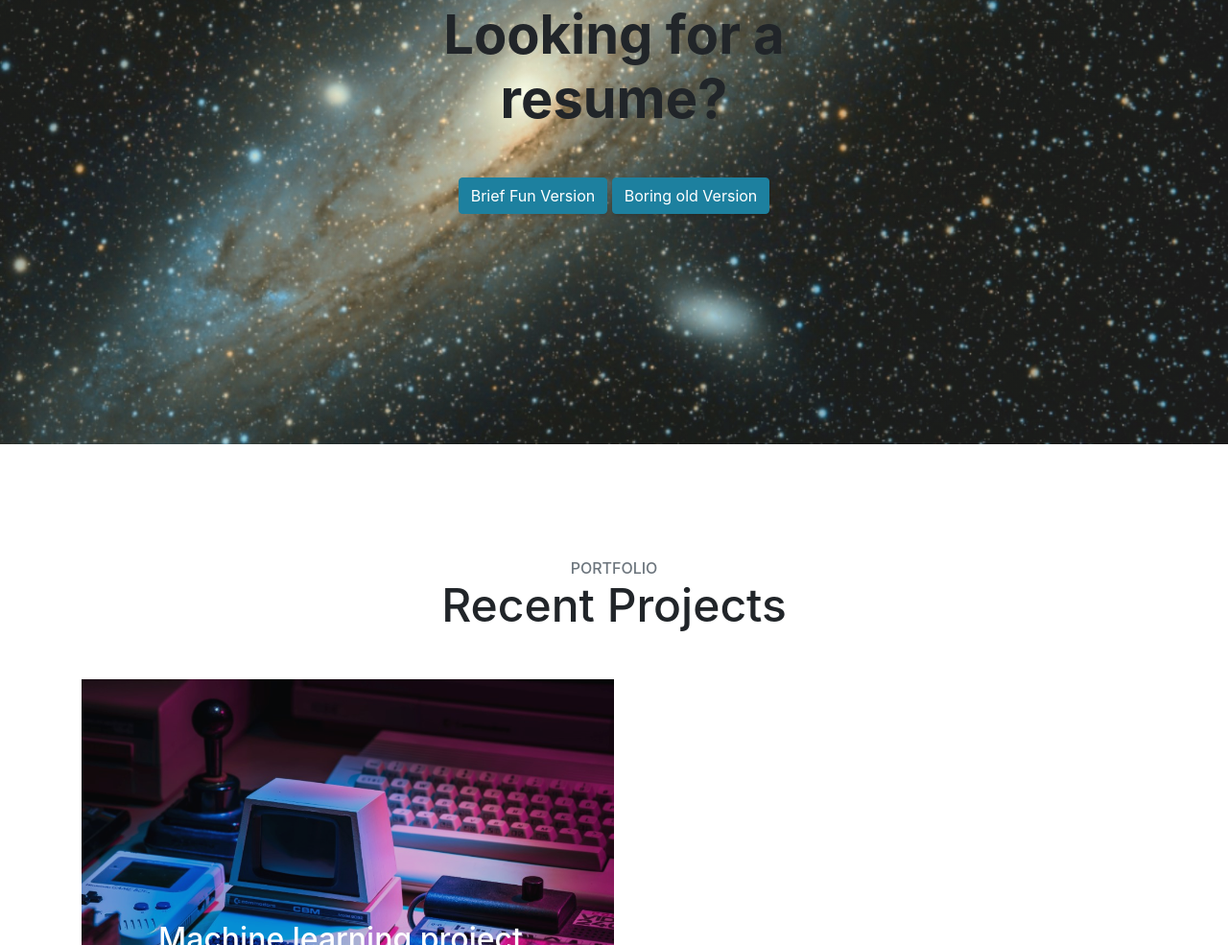
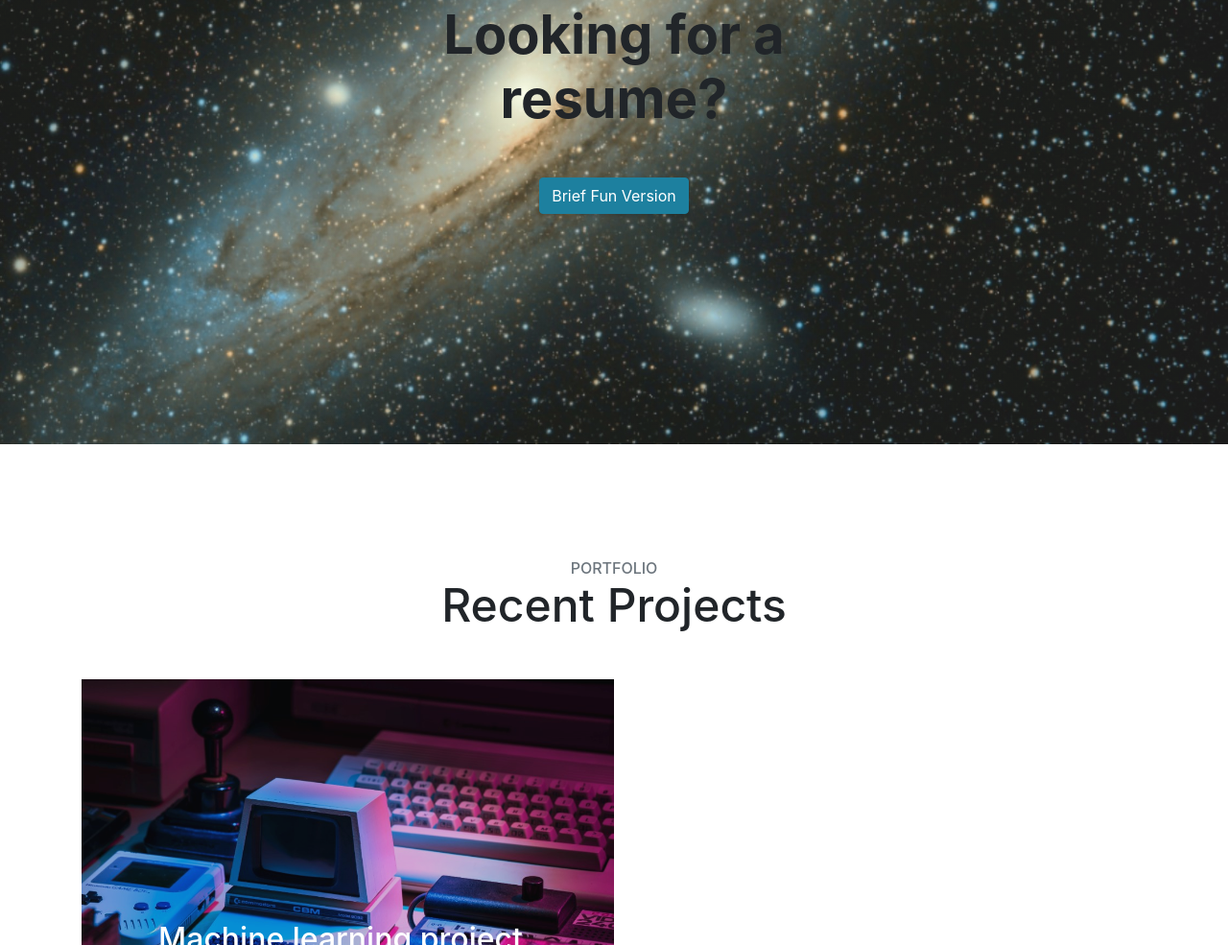
Before and after one commit to jcbrito/jcbrito.github.io, a website with bundled scripts: page index.html in a window 1280 px wide. Shown: the part 2214-3199 px from the top of the page at 96% size. Built offline with nearby package versions, Linux system fonts and the light colour scheme.

Commit message:
Update resume btn

```diff
--- a/index.html
+++ b/index.html
@@ -134,8 +134,7 @@
   <section class="resume" id="resume">
     <div class="container text-center">
       <h2 class="mx-auto mb-5">Looking for a resume?</h2>
-      <a class="btn btn-primary btn-xl" href="https://jcbrito.github.io/MyResume.pdf">Brief Fun Version</a>
-      <a class="btn btn-primary btn-xl" href="https://jcbrito.github.io/Resume.pdf">Boring old Version</a>
+      <a class="btn btn-primary btn-xl" href="MyResume.pdf">Brief Fun Version</a>
     </div>
   </section>
 
```
